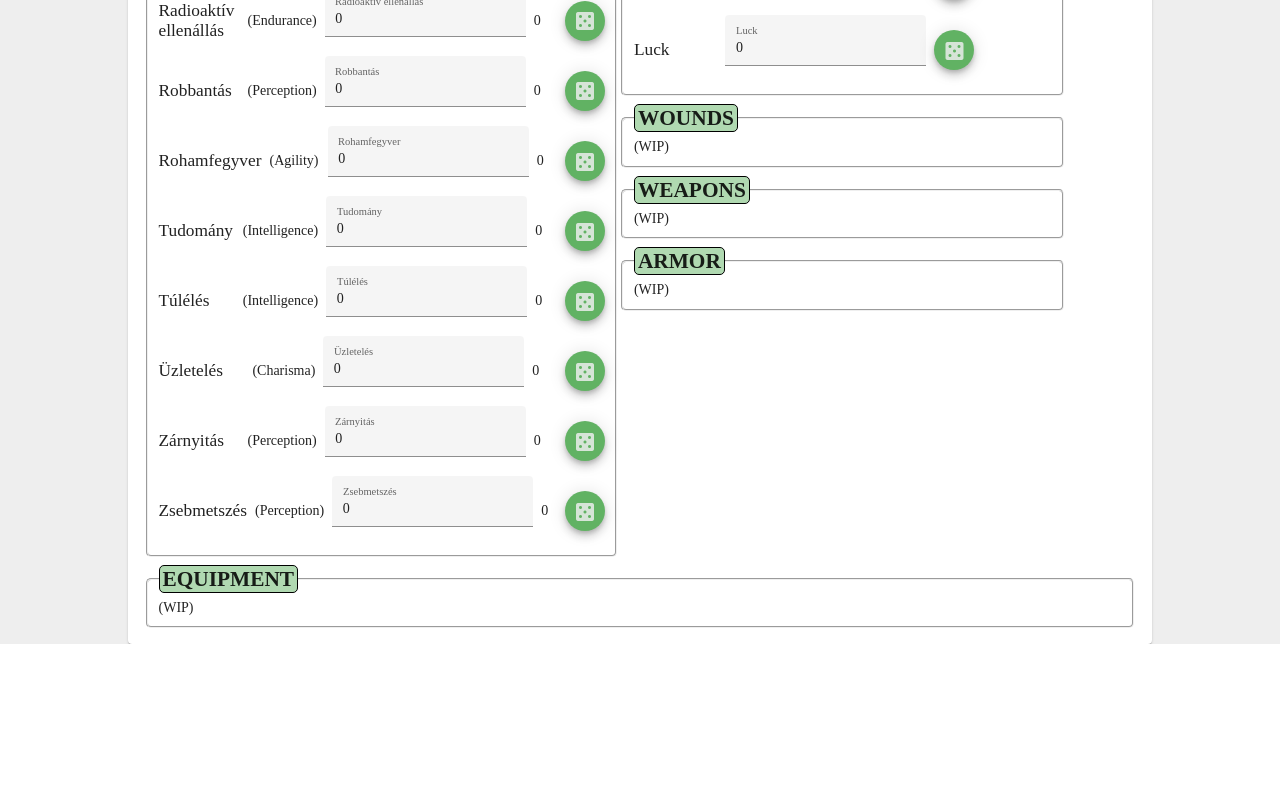
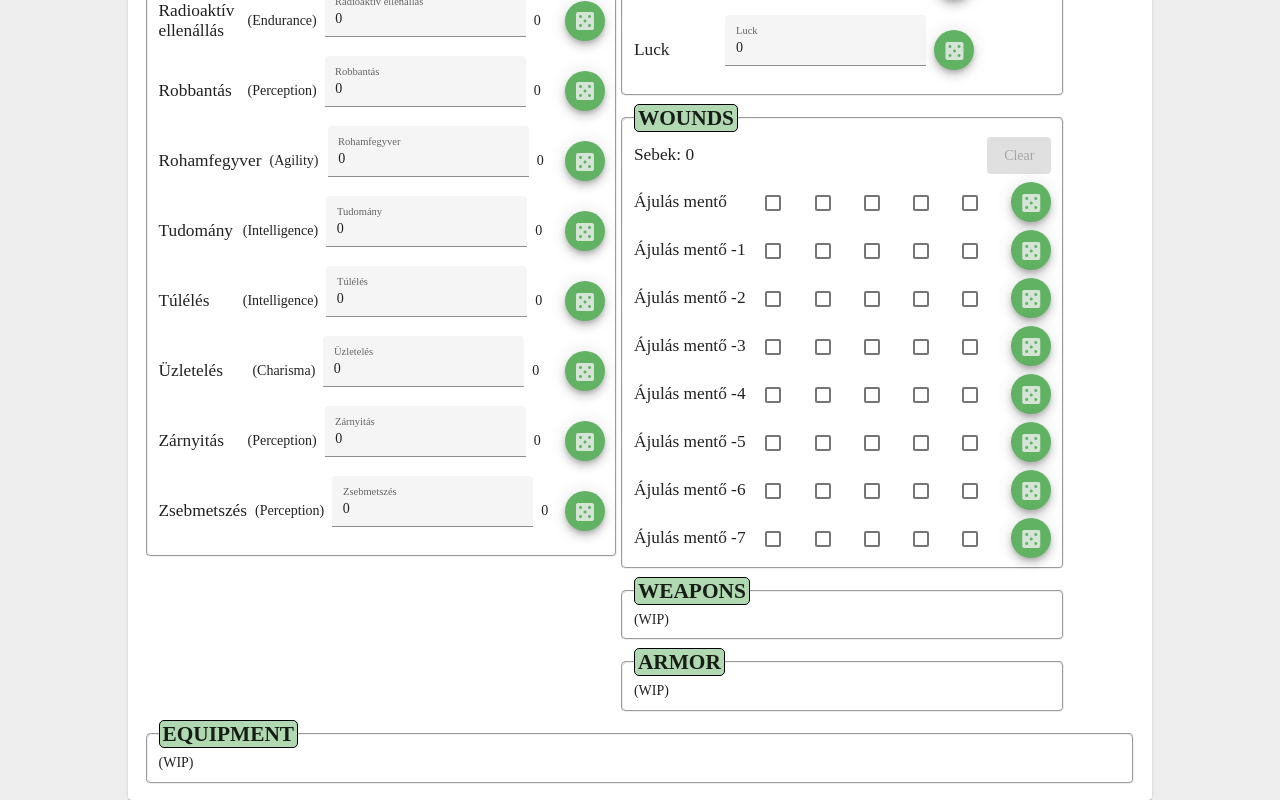
Before and after one commit to vpeter1119/cp-fallout, an Angular app: page / in a window 1280 px wide. Shown: the part 970-1770 px from the top of the page. Before the commit the page ends 1614 px from the top, so only its background shows below. Built offline with nearby package versions, Linux system fonts and the light colour scheme; a web font is replaced by a local one.

Commit message:
Add Wounds section

```diff
--- a/src/app/app.module.ts
+++ b/src/app/app.module.ts
@@ -12,6 +12,7 @@ import { MatSnackBarModule } from '@angular/material/snack-bar';
 import { MatInputModule } from '@angular/material/input';
 import { MatFormFieldModule } from '@angular/material/form-field';
 import { MatButtonModule } from '@angular/material/button';
+import { MatCheckboxModule } from '@angular/material/checkbox';
 
 /* COMPONENTS */
 
@@ -36,7 +37,8 @@ import { CharacterSheetComponent } from './character-sheet/character-sheet.compo
     MatSnackBarModule,
     MatInputModule,
     MatFormFieldModule,
-    MatButtonModule
+    MatButtonModule,
+    MatCheckboxModule
   ],
   providers: [],
   bootstrap: [AppComponent]
--- a/src/app/character-sheet/character-sheet.component.html
+++ b/src/app/character-sheet/character-sheet.component.html
@@ -77,7 +77,24 @@
                         <!-- WOUNDS -->
                         <fieldset class="character-sheet-section character-sheet-wounds">
                             <legend class="character-sheet-section-title">Wounds</legend>
-                            <div>(WIP)</div>
+                            <div class="wounds-info">
+                                <span>Sebek: {{characterData.wounds}}</span>
+                                <span class="spacer"></span>
+                                <button mat-raised-button color="primary" [disabled]="!characterData.wounds" (click)="markWounds(null, 0)">Clear</button>
+                            </div>
+                            <div class="wounds-table">
+                                <div class="wounds-row" *ngFor="let index1 of [0,1,2,3,4,5,6,7]">
+                                    <span class="wounds-label">Ájulás mentő {{index1 == 0 ? '' : '-' + index1}}</span>
+                                    <span class="wounds-cb" *ngFor="let index2 of [1,2,3,4,5]">
+                                        <mat-checkbox [checked]="characterData.wounds >= ((index1 * 5) + index2)" (change)="markWounds($event, (index1 * 5) + index2)"></mat-checkbox>
+                                    </span>
+                                    <span class="wound-roll">
+                                        <button mat-mini-fab color="primary">
+                                            <mat-icon class="dice-icon" (click)="onRoll('Ájulás', 0-index1)">casino</mat-icon>
+                                        </button>
+                                    </span>
+                                </div>
+                            </div>
                         </fieldset>
                         <!-- WEAPONS -->
                         <fieldset class="character-sheet-section character-sheet-weapons">
--- a/src/app/character-sheet/character-sheet.component.scss
+++ b/src/app/character-sheet/character-sheet.component.scss
@@ -24,13 +24,13 @@
     }
 }
 
-.attribute, .skill, .weapon {
+.attribute, .skill, .weapon, .wounds-row {
     display: flex;
     gap: 0.5rem;
     align-items: center;
 }
 
-.attribute-label, .skill-label, .weapon-label {
+.attribute-label, .skill-label, .weapon-label, .wounds-label, .wounds-info {
     font-weight: 500;
     font-size: 13pt;
 }
@@ -74,7 +74,26 @@
     }
 }
 
+.wounds-info {
+    display: flex;
+    align-items: center;
+}
+
+.wounds-row {
+    margin-top: 0.5rem;
+    .wounds-label {
+        flex: 0 1 30%;
+    }
+    .wounds-cb {
+        flex: 0 1 10%;
+    }
+}
+
 .dice-icon {
     cursor: pointer;
     color: #d6e4d7;
 }
+
+.spacer {
+    margin: auto;
+}
--- a/src/app/character-sheet/character-sheet.component.ts
+++ b/src/app/character-sheet/character-sheet.component.ts
@@ -4,6 +4,7 @@ import { Character } from '../models/character';
 import { CharacterService } from '../common/character.service';
 import { DiceService } from '../common/dice.service';
 import { Skill } from '../models/skill';
+import { MatCheckboxChange } from '@angular/material/checkbox';
 
 @Component({
   selector: 'app-character-sheet',
@@ -72,4 +73,10 @@ export class CharacterSheetComponent implements OnInit {
     }
   }
 
+  markWounds(event: MatCheckboxChange, wounds: number) {
+    if (event) event.source.checked = true;
+    this.characterData.wounds = wounds;
+    this.characterService.saveCharacter(this.characterData);
+  }
+
 }
--- a/src/app/common/character.service.ts
+++ b/src/app/common/character.service.ts
@@ -28,7 +28,8 @@ export class CharacterService {
         agility: 0,
         luck: 0
     },
-    skills: [0, 0, 0, 0, 0, 0, 0, 0, 0, 0, 0, 0, 0, 0, 0, 0, 0, 0, 0]
+    skills: [0, 0, 0, 0, 0, 0, 0, 0, 0, 0, 0, 0, 0, 0, 0, 0, 0, 0, 0],
+    wounds: 0
   }
 
   attributes = [
--- a/src/app/common/dice.service.ts
+++ b/src/app/common/dice.service.ts
@@ -20,7 +20,7 @@ export class DiceService {
     let sum = natRolls.reduce((partialSum, a) => partialSum + a, 0);
     sum += modifier;
     console.warn(natRolls);
-    return `[${natRolls.join(' + ')}] + ${modifier} = ${sum}`;
+    return `[${natRolls.join(' + ')}] ${modifier >= 0 ? '+' : '-'} ${Math.abs(modifier)} = ${sum}`;
   }
 
   rollDamage(dice: number, modifier: number = 0): string {
@@ -31,6 +31,6 @@ export class DiceService {
     let sum = natRolls.reduce((partialSum, a) => partialSum + a, 0);
     sum += modifier;
     console.warn(natRolls);
-    return `[${natRolls.join(' + ')}] + ${modifier} = ${sum}`;
+    return `[${natRolls.join(' + ')}] ${modifier >= 0 ? '+' : '-'} ${Math.abs(modifier)} = ${sum}`;
   }
 }
--- a/src/app/models/character.ts
+++ b/src/app/models/character.ts
@@ -15,5 +15,6 @@ export class Character {
         agility: number,
         luck: number
     };
-    skills: number[]
+    skills: number[];
+    wounds: number;
 }
```
